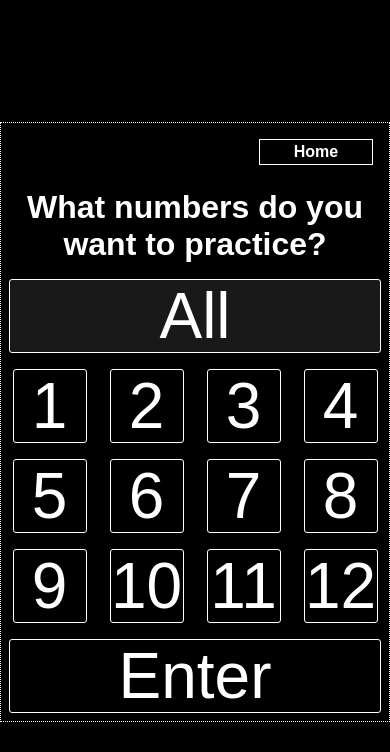
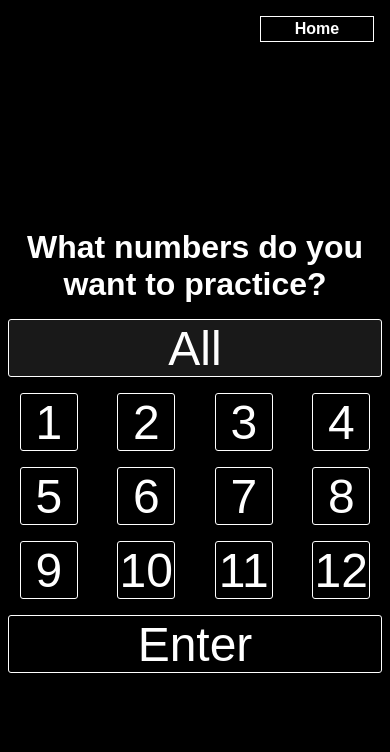
Before and after one commit to zapbampow/math-practice-app, a React (Create React App) app: page / in a window 390 px wide. Both pictures are taken after a click on the element "+ Addition +". Shown: the top 752 px of the page. Built offline with nearby package versions, Linux system fonts and the light colour scheme; a web font is replaced by a local one.

Commit message:
Updated placement and screen location of everything to be more flexible towards screen size. Added media queries.

```diff
--- a/src/PracticeNums.css
+++ b/src/PracticeNums.css
@@ -1,9 +1,16 @@
+.practice-nums-page{
+  display:flex;
+  flex-direction: column;
+  height:100vh;
+}
+
 .practice-num-container {
   display:flex;
   flex-direction: column;
   width: 25rem;
   justify-content: center;
-  border:1px white dotted;
+  /* border:1px white dotted; */
+  height:100%;
 
 }
 
@@ -64,7 +71,7 @@
   border: 1px solid white;
   border-radius: 3px;
   height: 4.5rem;
-  font-size: 4rem;
+  font-size: 3rem;
 
 }
 
@@ -73,7 +80,7 @@
   align-items: center;
   justify-content: center;
   margin-left: 0;
-  font-size: 4rem;
+  font-size: 3rem;
   height: 4.5rem;
   width: 4.5rem;
   border:1px solid white;
@@ -90,3 +97,41 @@
 .clicked {
   background-color: rgba(25, 25, 25, 1);
 }
+
+/* Really small screens */
+@media (max-width:402px) {
+  .practice-num-container {
+    display:flex;
+    flex-direction: column;
+    width: 100%;
+    justify-content: center;
+    align-self: flex-start;
+    /* border:1px white dotted; */
+  }
+
+  .practice-num-all, .practice-num-enter {
+    display:flex;
+    align-items: center;
+    justify-content: center;
+    border: 1px solid white;
+    border-radius: 3px;
+    height: 3.5rem;
+    font-size: 3rem;
+
+  }
+
+  .practice-num-num {
+    display: flex;
+    align-items: center;
+    justify-content: center;
+    margin-left: 0;
+    font-size: 3rem;
+    height: 3.5rem;
+    width: 3.5rem;
+    border:1px solid white;
+    justify-self:center;
+    align-self:center;
+    border-radius: 3px;
+
+  }
+}
--- a/src/PracticeNums.js
+++ b/src/PracticeNums.js
@@ -20,11 +20,14 @@ class PracticeNums extends Component {
 
 
     return (
-      <div className="practice-num-container">
+      <div className="practice-nums-page">
         <div className="practice-num-home-button" onClick={this.props.homeButton}>Home</div>
-        <div className="practice-nums">
-          <div className='practice-num-heading'>What numbers do you want to practice?</div>
-          {squares}
+
+        <div className="practice-num-container">
+          <div className="practice-nums">
+            <div className='practice-num-heading'>What numbers do you want to practice?</div>
+            {squares}
+        </div>
       </div>
     </div>
     )
--- a/src/Question.css
+++ b/src/Question.css
@@ -5,3 +5,8 @@
 .wrong-answer {
   color:rgb(195, 0, 0);
 }
+
+.question-container{
+  grid-area: question;
+
+}
--- a/src/Question.js
+++ b/src/Question.js
@@ -24,7 +24,7 @@ class Question extends Component {
     };
 
     return (
-      <div>{question()}</div>
+      <div className="question-container">{question()}</div>
     )
   }
 
--- a/src/Quizzing.css
+++ b/src/Quizzing.css
@@ -1,16 +1,23 @@
-.quizzing {
+.quizzing-main{
   display:flex;
   flex-direction: column;
-  /* justify-content: center; */
-  align-items: center;
+  height:100vh;
+  }
+
+ .quizzing {
+  display:flex;
+  flex-direction: column;
+  justify-content: center;
   width:25rem;
-  border:1px white dashed;
+  /* border:1px white dashed; */
+  height:100%;
 }
 
 .nav-buttons{
   display:flex;
   flex-direction: row;
   justify-content: space-between;
+  align-self: flex-start;
   width:100%;
 }
 
@@ -45,16 +52,6 @@
   text-align:center;
 }
 
-/* .keypad {
-  display:grid;
-  grid-template-columns: repeat(3, 1fr);
-  grid-template-row:repeat(4, 1fr);
-  grid-gap: .5em;
-  margin: 0 auto;
-  max-width: 64em;
-  padding: 0 1em;
-} */
-
 .keypad {
   display:grid;
   grid-template-columns: repeat(3, 1fr);
@@ -63,6 +60,7 @@
   margin: 0 auto;
   padding: .5rem .5em;
   grid-template-areas:
+    "question question question"
     ". . ."
     ". . ."
     ". . . "
@@ -117,3 +115,7 @@
 .num:active, .enter:active {
   background-color: rgba(25, 25, 25, 1);
 }
+
+@media (max-width:352px){
+
+}
--- a/src/Quizzing.js
+++ b/src/Quizzing.js
@@ -14,14 +14,14 @@ class Quizzing extends Component {
 
   render(){
     return (
-      <div className='quizzing'>
+      <div className="quizzing-main">
         <div className='nav-buttons'>
           <span className='quizzing-back' onClick={this.props.backButton}>Back</span>
           <span className='quizzing-home' onClick={this.props.homeButton}>Home</span>
         </div>
-
-        <Question quiz={this.props.quiz} />
+      <div className='quizzing'>
         <div className='keypad'>
+          <Question quiz={this.props.quiz} />
           <div className='num' onClick={this.props.handleClickQuiz}>7</div>
           <div className='num' onClick={this.props.handleClickQuiz}>8</div>
           <div className='num' onClick={this.props.handleClickQuiz}>9</div>
@@ -37,6 +37,7 @@ class Quizzing extends Component {
           <QuizEnterBtn isBtnDisabled={this.props.isBtnDisabled} handleClickQuiz={this.props.handleClickQuiz} />
         </div>
       </div>
+    </div>
     )
   }
 }
```
Also changed, not shown: src/App.js (+4 -4 lines).
